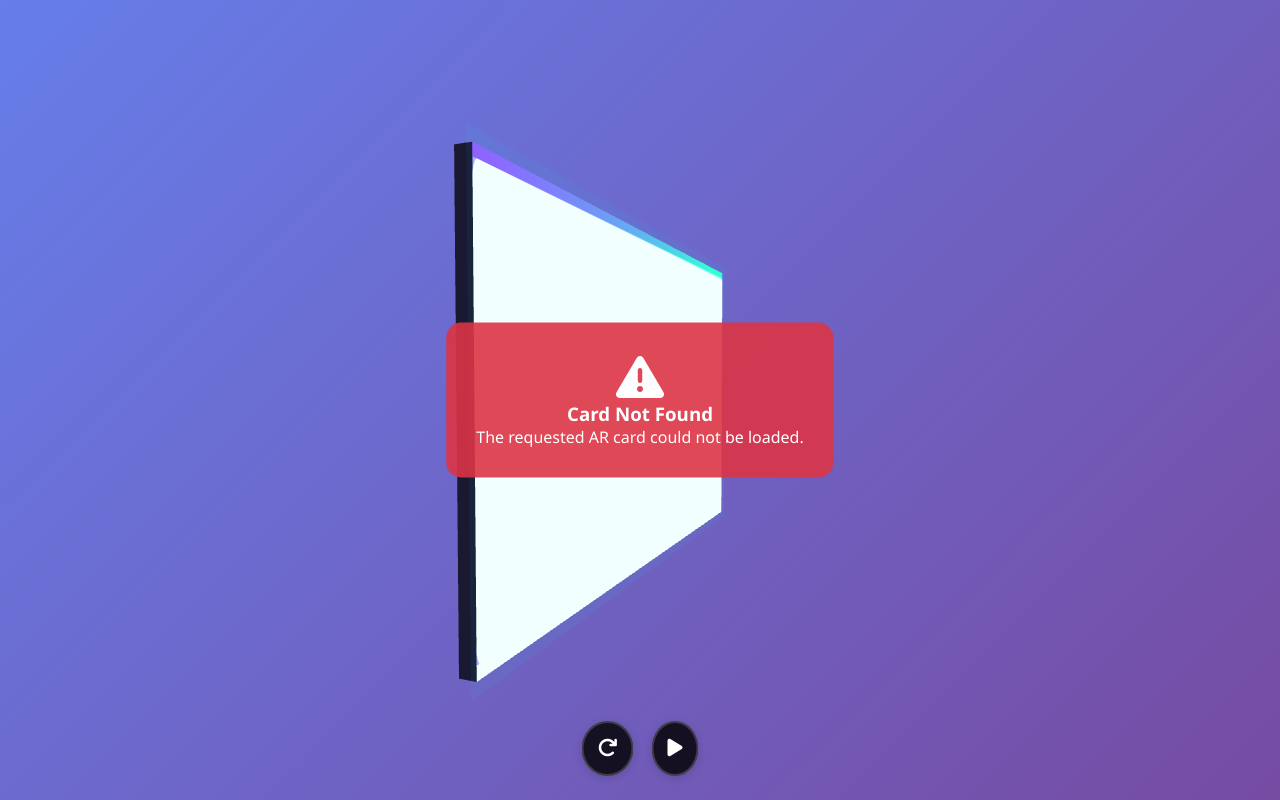
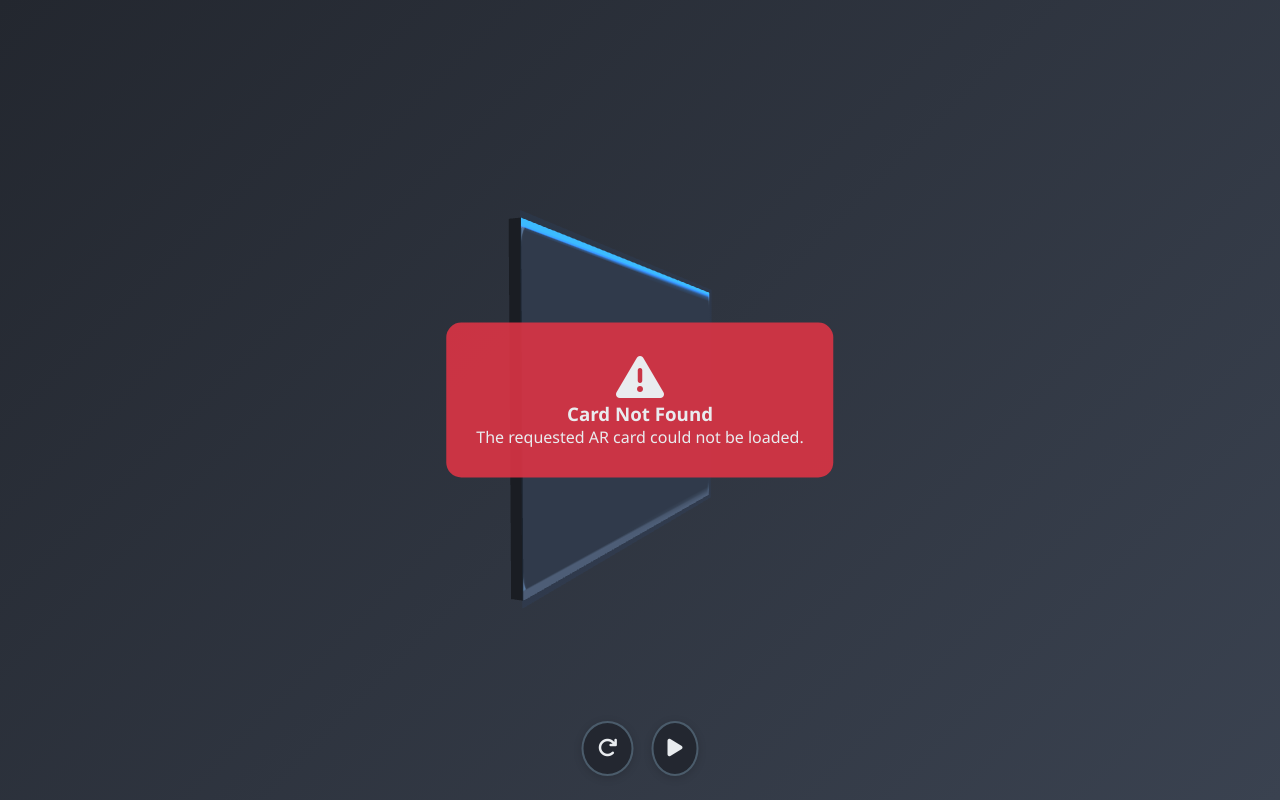
Before and after one commit to aryanjha206/arcard, a Flask app: template templates/ar_view.html in a window 1280 px wide. Run offline with Flask 3, Linux system fonts and the light colour scheme; the template is opened without the code that fills it, so the values that code supplies are empty; some libraries are stand-ins or nearby versions.

Commit message:
Add files via upload

```diff
--- a/templates/ar_view.html
+++ b/templates/ar_view.html
@@ -15,9 +15,9 @@
 
         body {
             font-family: 'Segoe UI', Tahoma, Geneva, Verdana, sans-serif;
-            background: linear-gradient(135deg, #667eea 0%, #764ba2 100%);
+            background: linear-gradient(135deg, #23272f 0%, #3a4250 100%);
             overflow: hidden;
-            color: white;
+            color: #e9ecef;
         }
 
         #ar-container {
@@ -62,9 +62,9 @@
         }
 
         .control-btn {
-            background: rgba(0, 0, 0, 0.82);
-            border: 2px solid rgba(255,255,255,0.18);
-            color: white;
+            background: rgba(34, 39, 47, 0.92);
+            border: 2px solid #4b5c6b;
+            color: #e9ecef;
             padding: 14px;
             border-radius: 50%;
             cursor: pointer;
@@ -74,8 +74,8 @@
         }
 
         .control-btn:hover {
-            background: rgba(32, 201, 151, 0.18);
-            color: #20c997;
+            background: #2d8cff;
+            color: #fff;
             transform: scale(1.12);
         }
 
@@ -169,37 +169,37 @@
 
         function createARCard() {
             card = new THREE.Group();
-            const cardGeometry = new THREE.BoxGeometry(3.5, 2, 0.08);
+            // Smaller card: 2.8 x 1.6 inches (credit card size)
+            const cardGeometry = new THREE.BoxGeometry(2.8, 1.6, 0.06);
             cardCanvas = document.createElement('canvas');
-            cardCanvas.width = 1050;
-            cardCanvas.height = 600;
+            cardCanvas.width = 800;
+            cardCanvas.height = 460;
             cardCtx = cardCanvas.getContext('2d');
             drawCardBackground(cardCtx, cardCanvas.width, cardCanvas.height);
-            // Only draw info if cardData is already loaded
             if (cardData) drawCardInfoOnCanvas(cardData);
             cardTexture = new THREE.CanvasTexture(cardCanvas);
             cardTexture.wrapS = THREE.ClampToEdgeWrapping;
             cardTexture.wrapT = THREE.ClampToEdgeWrapping;
             const materials = [
-                new THREE.MeshPhongMaterial({ color: 0x222244 }),
-                new THREE.MeshPhongMaterial({ color: 0x222244 }),
-                new THREE.MeshPhongMaterial({ color: 0x222244 }),
-                new THREE.MeshPhongMaterial({ color: 0x222244 }),
-                new THREE.MeshPhongMaterial({ map: cardTexture, shininess: 100, specular: 0x222222 }),
-                new THREE.MeshPhongMaterial({ map: cardTexture, shininess: 100, specular: 0x222222 })
+                new THREE.MeshPhongMaterial({ color: 0x23272f }),
+                new THREE.MeshPhongMaterial({ color: 0x23272f }),
+                new THREE.MeshPhongMaterial({ color: 0x23272f }),
+                new THREE.MeshPhongMaterial({ color: 0x23272f }),
+                new THREE.MeshPhongMaterial({ map: cardTexture, shininess: 80, specular: 0x4b5c6b }),
+                new THREE.MeshPhongMaterial({ map: cardTexture, shininess: 80, specular: 0x4b5c6b })
             ];
             const cardMesh = new THREE.Mesh(cardGeometry, materials);
             card.add(cardMesh);
             // Hologram overlay
-            const hologramGeometry = new THREE.PlaneGeometry(3.6, 2.1);
+            const hologramGeometry = new THREE.PlaneGeometry(2.85, 1.65);
             const hologramMaterial = new THREE.MeshBasicMaterial({
-                color: 0x00ffff,
+                color: 0x2d8cff,
                 transparent: true,
-                opacity: 0.05,
+                opacity: 0.06,
                 side: THREE.DoubleSide
             });
             const hologram = new THREE.Mesh(hologramGeometry, hologramMaterial);
-            hologram.position.z = 0.05;
+            hologram.position.z = 0.04;
             card.add(hologram);
             card.position.set(0, 0, 0);
             scene.add(card);
@@ -208,28 +208,25 @@
         }
 
         function drawCardBackground(ctx, w, h) {
-            // White card with rounded corners and shadow
+            // Professional dark card with rounded corners and subtle shadow
             ctx.clearRect(0, 0, w, h);
             ctx.save();
-            ctx.shadowColor = "rgba(60,60,60,0.18)";
-            ctx.shadowBlur = 32;
+            ctx.shadowColor = "rgba(44, 62, 80, 0.18)";
+            ctx.shadowBlur = 24;
             ctx.beginPath();
-            roundRect(ctx, 0, 0, w, h, 48);
-            ctx.fillStyle = "#fff";
+            roundRect(ctx, 0, 0, w, h, 36);
+            ctx.fillStyle = "#23272f";
             ctx.fill();
             ctx.shadowBlur = 0;
             ctx.restore();
 
-            // Accent gradient stripe (optional)
-            const grad = ctx.createLinearGradient(0, 0, w, 0);
-            grad.addColorStop(0, "#6f42c1");
-            grad.addColorStop(1, "#20c997");
-            ctx.fillStyle = grad;
-            ctx.fillRect(0, 0, w, 16);
+            // Accent stripe (blue)
+            ctx.fillStyle = "#2d8cff";
+            ctx.fillRect(0, 0, w, 10);
 
             // Subtle bottom line
-            ctx.fillStyle = "#ececec";
-            ctx.fillRect(0, h - 18, w, 18);
+            ctx.fillStyle = "#3a4250";
+            ctx.fillRect(0, h - 12, w, 12);
         }
 
         // Helper for rounded rectangle
@@ -249,12 +246,12 @@
             drawCardBackground(cardCtx, cardCanvas.width, cardCanvas.height);
             iconRegions = [];
 
-            // Layout constants
-            const margin = 40;
-            const photoSize = 120;
-            const infoX = margin + photoSize + 32;
-            const infoY = margin + 10;
-            const lineGap = 44;
+            // Layout constants (smaller)
+            const margin = 28;
+            const photoSize = 72;
+            const infoX = margin + photoSize + 24;
+            const infoY = margin + 6;
+            const lineGap = 32;
 
             // Draw profile photo or fallback
             if (data.photo_url) {
@@ -288,9 +285,9 @@
             cardCtx.beginPath();
             cardCtx.arc(margin + photoSize/2, margin + photoSize/2, photoSize/2, 0, Math.PI * 2);
             cardCtx.closePath();
-            cardCtx.fillStyle = "#6f42c1";
+            cardCtx.fillStyle = "#2d8cff";
             cardCtx.fill();
-            cardCtx.font = "bold 56px Segoe UI, Arial";
+            cardCtx.font = "bold 36px Segoe UI, Arial";
             cardCtx.fillStyle = "#fff";
             cardCtx.textAlign = "center";
             cardCtx.textBaseline = "middle";
@@ -300,41 +297,41 @@
 
         function drawTextAndIcons(data, infoX, infoY, lineGap, margin, photoSize) {
             // Name
-            cardCtx.font = "bold 38px Segoe UI, Arial";
-            cardCtx.fillStyle = "#222";
+            cardCtx.font = "bold 24px Segoe UI, Arial";
+            cardCtx.fillStyle = "#e9ecef";
             cardCtx.textAlign = "left";
-            cardCtx.fillText(data.name || "", infoX, infoY + 8);
+            cardCtx.fillText(data.name || "", infoX, infoY + 6);
 
             // Title
-            cardCtx.font = "italic 24px Segoe UI, Arial";
-            cardCtx.fillStyle = "#6f42c1";
+            cardCtx.font = "italic 16px Segoe UI, Arial";
+            cardCtx.fillStyle = "#2d8cff";
             cardCtx.fillText(data.title || "", infoX, infoY + lineGap);
 
             // Company
-            cardCtx.font = "22px Segoe UI, Arial";
-            cardCtx.fillStyle = "#20c997";
+            cardCtx.font = "16px Segoe UI, Arial";
+            cardCtx.fillStyle = "#4b5c6b";
             cardCtx.fillText(data.company || "", infoX, infoY + lineGap * 2);
 
             // Divider line
-            cardCtx.strokeStyle = "#ececec";
-            cardCtx.lineWidth = 2;
+            cardCtx.strokeStyle = "#3a4250";
+            cardCtx.lineWidth = 1.5;
             cardCtx.beginPath();
-            cardCtx.moveTo(margin, margin + photoSize + 24);
-            cardCtx.lineTo(cardCanvas.width - margin, margin + photoSize + 24);
+            cardCtx.moveTo(margin, margin + photoSize + 14);
+            cardCtx.lineTo(cardCanvas.width - margin, margin + photoSize + 14);
             cardCtx.stroke();
 
             // Bio/description (centered under divider)
-            let bioY = margin + photoSize + 60;
+            let bioY = margin + photoSize + 38;
             if (data.bio) {
-                cardCtx.font = "italic 20px Segoe UI, Arial";
-                cardCtx.fillStyle = "#444";
+                cardCtx.font = "italic 13px Segoe UI, Arial";
+                cardCtx.fillStyle = "#b0b8c1";
                 cardCtx.textAlign = "center";
-                wrapText(cardCtx, data.bio, cardCanvas.width/2, bioY, cardCanvas.width - 2*margin, 26, "center");
-                bioY += 60;
+                wrapText(cardCtx, data.bio, cardCanvas.width/2, bioY, cardCanvas.width - 2*margin, 18, "center");
+                bioY += 36;
             }
 
             // Draw clickable icons (links) at the bottom, centered
-            let iconSize = 38, gap = 70;
+            let iconSize = 24, gap = 38;
             let icons = [];
             if (data.email) icons.push({type: "envelope", value: data.email, label: "Email"});
             if (data.phone) icons.push({type: "phone", value: data.phone, label: "Call"});
@@ -342,17 +339,17 @@
             if (data.linkedin) icons.push({type: "linkedin", value: data.linkedin, label: "LinkedIn"});
             let totalWidth = icons.length * iconSize + (icons.length - 1) * gap;
             let startX = (cardCanvas.width - totalWidth) / 2;
-            let iconY = cardCanvas.height - 90;
+            let iconY = cardCanvas.height - 48;
             iconRegions = [];
             icons.forEach((icon, i) => {
                 let x = startX + i * (iconSize + gap);
-                drawIcon(cardCtx, icon.type, x, iconY, iconSize, "#20c997");
+                drawIcon(cardCtx, icon.type, x, iconY, iconSize, "#2d8cff");
                 iconRegions.push({type: icon.type, x: x, y: iconY, size: iconSize, value: icon.value});
                 // Label
-                cardCtx.font = "16px Segoe UI, Arial";
-                cardCtx.fillStyle = "#444";
+                cardCtx.font = "12px Segoe UI, Arial";
+                cardCtx.fillStyle = "#b0b8c1";
                 cardCtx.textAlign = "center";
-                cardCtx.fillText(icon.label, x + iconSize/2, iconY + iconSize + 18);
+                cardCtx.fillText(icon.label, x + iconSize/2, iconY + iconSize + 12);
             });
         }
 
@@ -363,10 +360,10 @@
             ctx.arc(x + size/2, y + size/2, size/2, 0, Math.PI * 2);
             ctx.fillStyle = "#fff";
             ctx.shadowColor = color;
-            ctx.shadowBlur = 8;
+            ctx.shadowBlur = 4;
             ctx.fill();
             ctx.shadowBlur = 0;
-            ctx.font = "bold 28px Segoe UI, Arial";
+            ctx.font = "bold 16px Segoe UI, Arial";
             ctx.fillStyle = color;
             ctx.textAlign = "center";
             ctx.textBaseline = "middle";
@@ -375,7 +372,7 @@
             if (type === "phone") iconChar = "☎";
             if (type === "globe") iconChar = "🌐";
             if (type === "linkedin") iconChar = "in";
-            ctx.fillText(iconChar, x + size/2, y + size/2 + 2);
+            ctx.fillText(iconChar, x + size/2, y + size/2 + 1);
             ctx.restore();
         }
 
```
